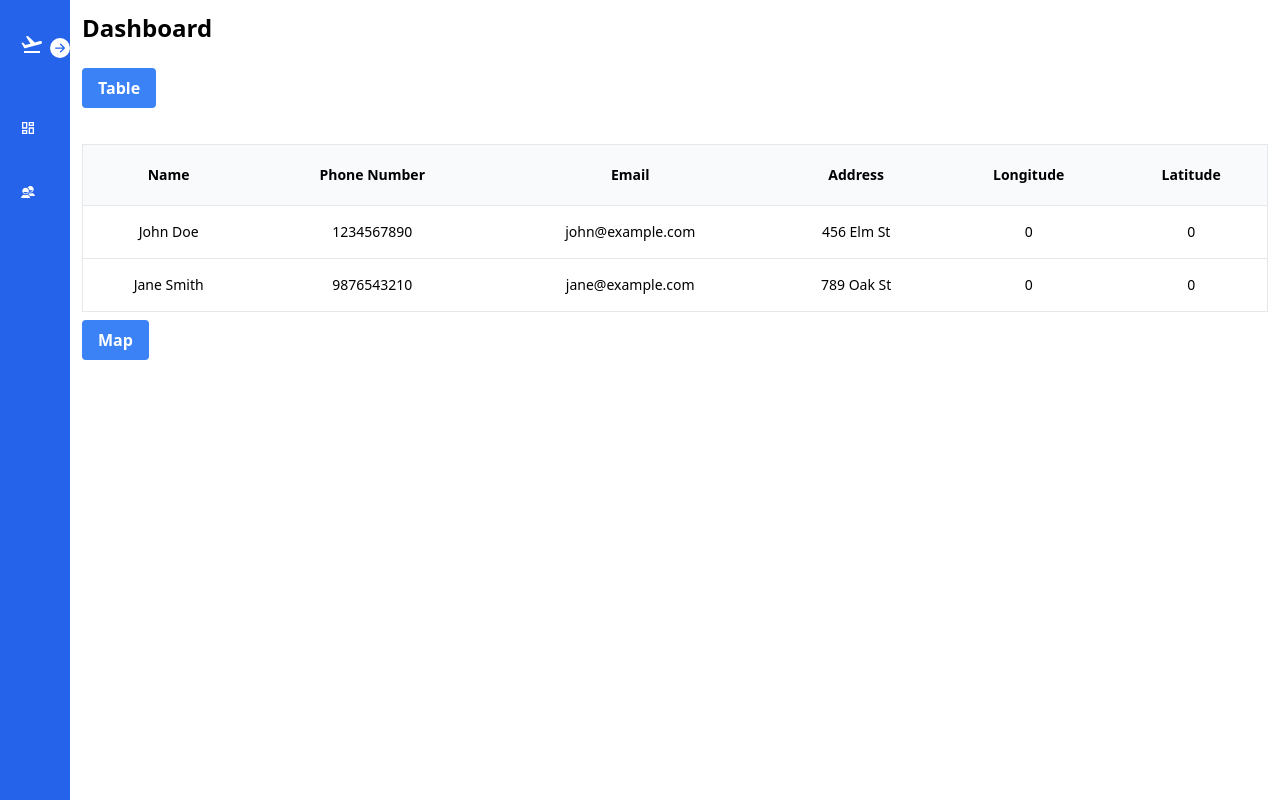
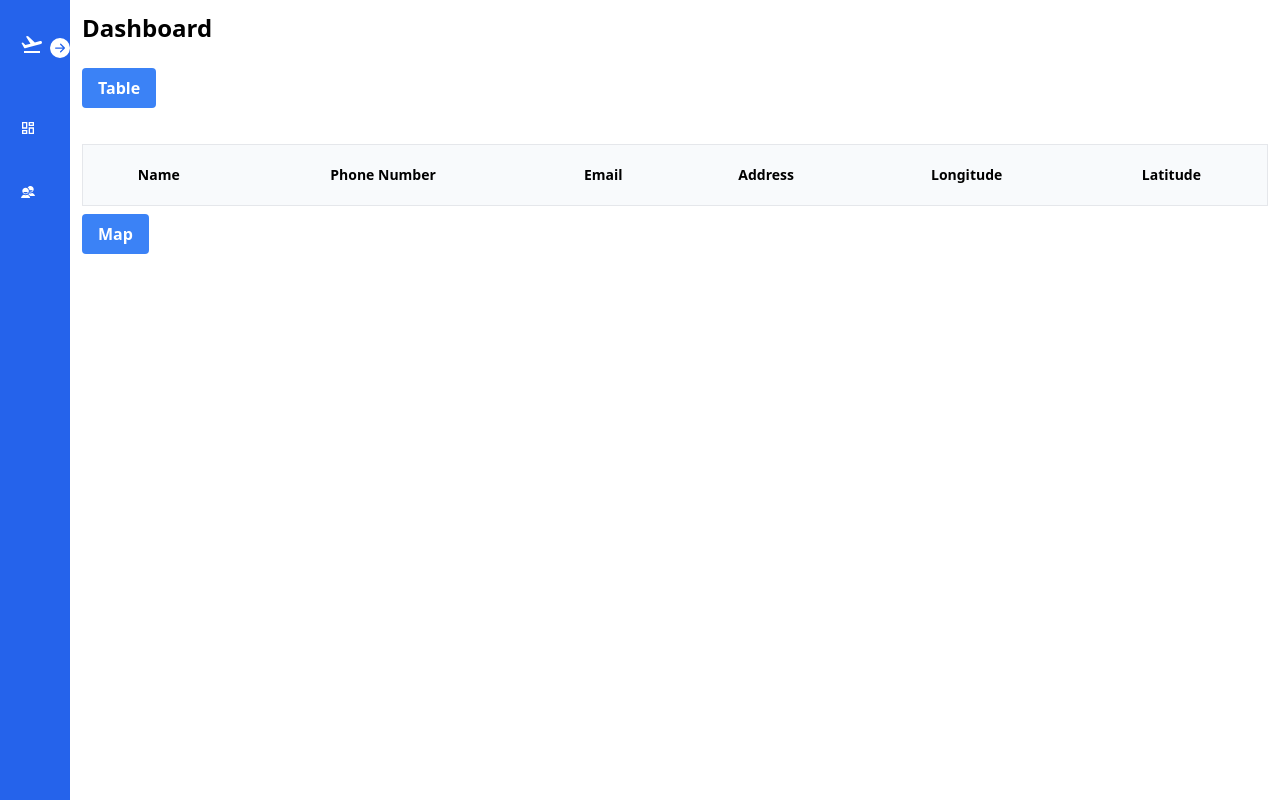
Before and after one commit to Thermiee/Dashboard, a React (Create React App) app: page / in a window 1280 px wide. Built offline with nearby package versions, Linux system fonts and the light colour scheme.

Commit message:
add table

```diff
--- a/src/components/TableView.js
+++ b/src/components/TableView.js
@@ -1,25 +1,17 @@
-import { useState } from 'react';
+import { useEffect, useState } from 'react';
+import { useLocation } from 'react-router-dom';
 
 const TableView = () => {
-  const [contacts] = useState([
+  const location = useLocation();
 
-    {
-      name: 'John Doe',
-      phoneNumber: '1234567890',
-      email: 'john@example.com',
-      addresses: ['123 Main St', '456 Elm St'],
-      longitude: 0,
-      latitude: 0,
-    },
-    {
-      name: 'Jane Smith',
-      phoneNumber: '9876543210',
-      email: 'jane@example.com',
-      addresses: ['789 Oak St'],
-      longitude: 0,
-      latitude: 0,
-    },
-  ]);
+  const [contacts, setContacts] = useState([]);
+
+  useEffect(() => {
+    const { state } = location;
+    if (Array.isArray(state)) {
+      setContacts(state);
+    }
+  }, [location.state]);
 
   return (
     <div className=" md:pb-0 relative w-full overflow-y-auto md:overflow-visible">
@@ -47,7 +39,7 @@ const TableView = () => {
           </tr>
         </thead>
         <tbody>
-          {contacts.map((contact, index) => (
+          { contacts && contacts.map((contact, index) => (
           /* eslint-disable-next-line */
           <tr key={index}
             className="border"
--- a/src/pages/Contact.js
+++ b/src/pages/Contact.js
@@ -187,6 +187,7 @@ const Contact = ({ handleAddContact }) => {
               <button
                 className="bg-blue-500 hover:bg-blue-700 text-white font-bold py-2 px-4 rounded focus:outline-none focus:shadow-outline"
                 type="submit"
+                state={contact}
               >
                 Add Contact
               </button>
```
